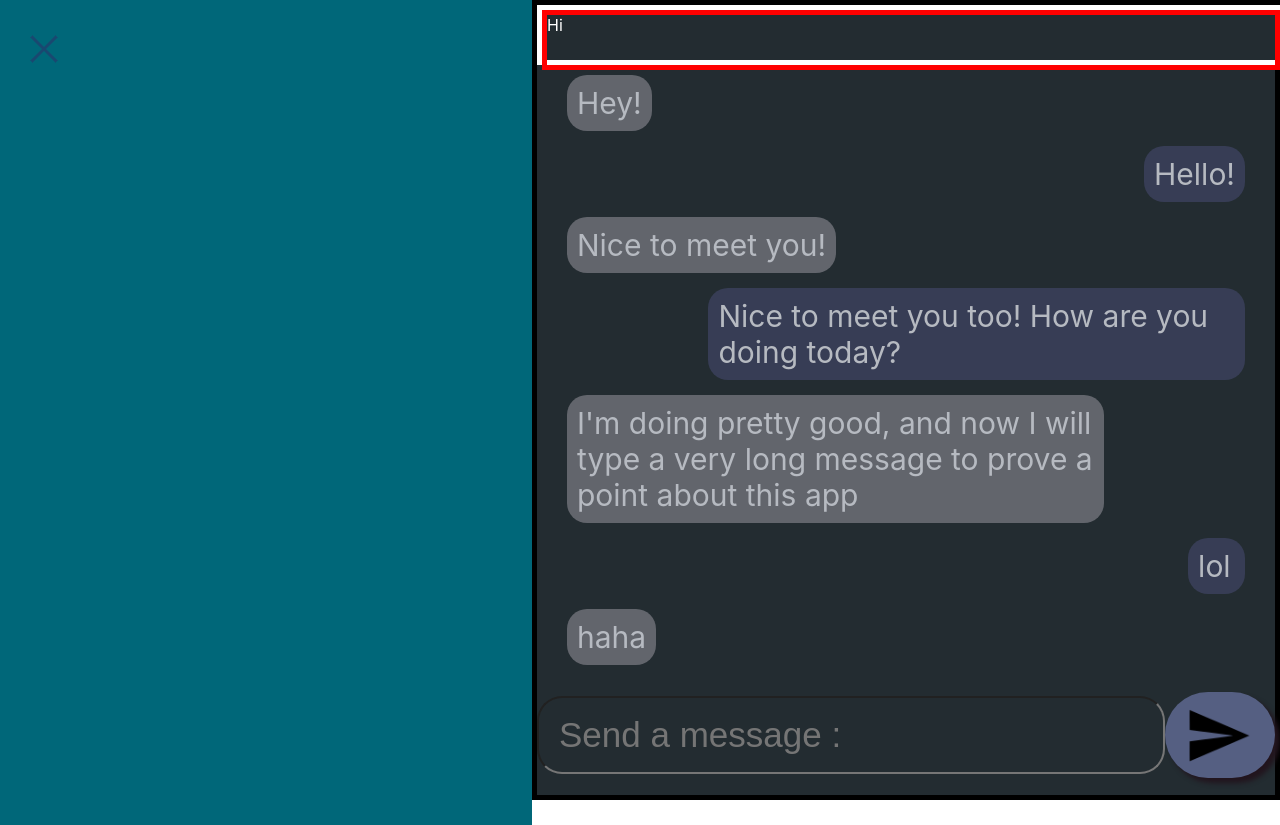
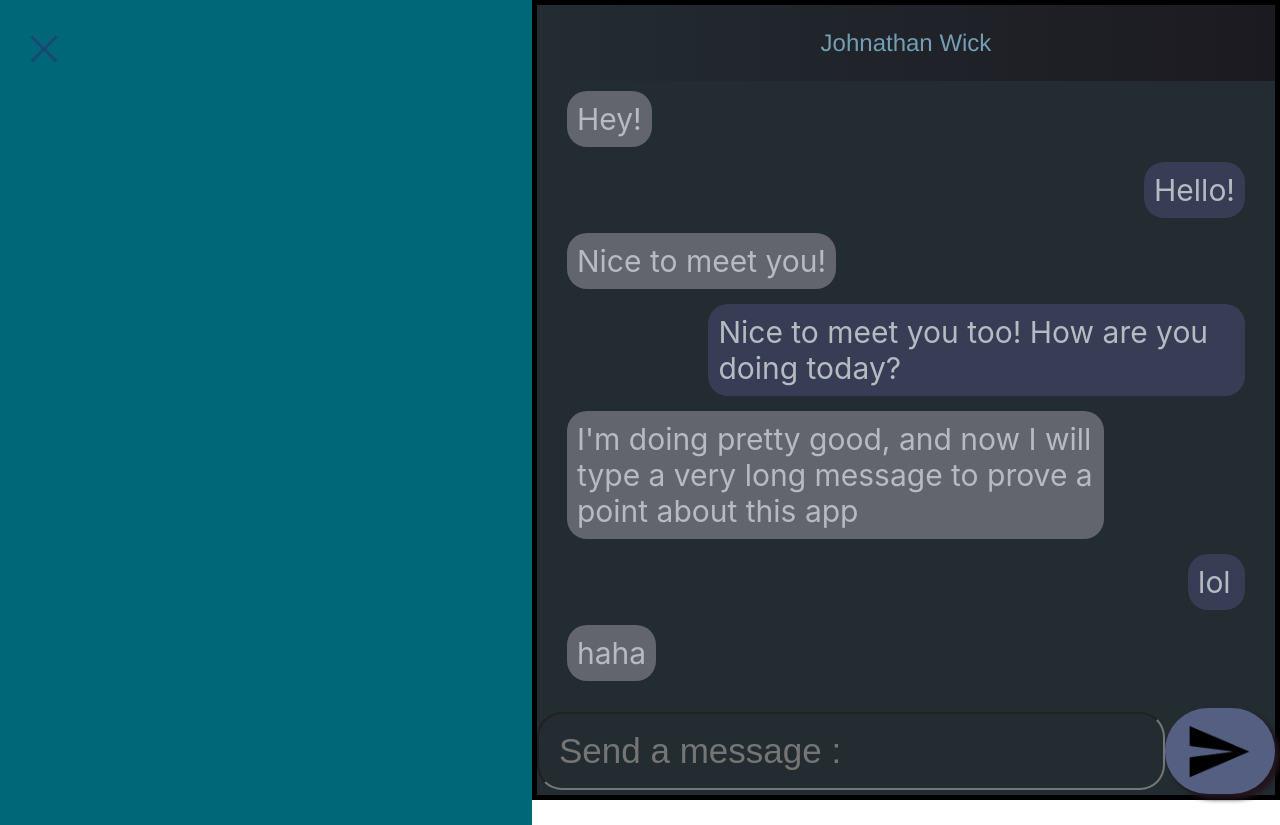
Before and after one commit to Bamboozle-jpg/ACMHacks2023, a React (Create React App) app: page /4 in a window 1280 px wide. Built offline with nearby package versions, Linux system fonts and the light colour scheme; no server answers.

Commit message:
making chat header look nicer

```diff
--- a/src/pages/Chat.jsx
+++ b/src/pages/Chat.jsx
@@ -39,7 +39,7 @@ function Chat() {
                             </button>
                         : null }
                         <div class="chatHead">
-                            Hi
+                            <p class='chatName'>Johnathan Wick</p>
                         </div>
 
                     </div>
--- a/src/pages/chat.css
+++ b/src/pages/chat.css
@@ -24,7 +24,6 @@
 }
 
 .chatHead {
-    border: 5px solid rgb(255, 0, 0);
     width: 100%;
     height: 100%;
 }
@@ -39,11 +38,12 @@
 }
 
 .chatHeadContainer {
-    border: 5px solid rgb(255, 255, 255);
+    /*border: 2px solid rgb(23, 21, 60); */
     display: flex;
     flex-direction: row;
     width: 100%;
     height: 15vh;
+    background-image: linear-gradient(to left, #1c1a21, rgb(35, 44, 49));
 }
 
 .chatSendMessage {
@@ -115,3 +115,11 @@
     display: flex;
     justify-content: left;
 }
+
+.chatName {
+    color:rgb(115, 158, 180);
+    font-family: 'Franklin Gothic Medium', 'Arial Narrow', Arial, sans-serif;
+    font-size: 24px;
+    text-align: center;
+
+}
```
